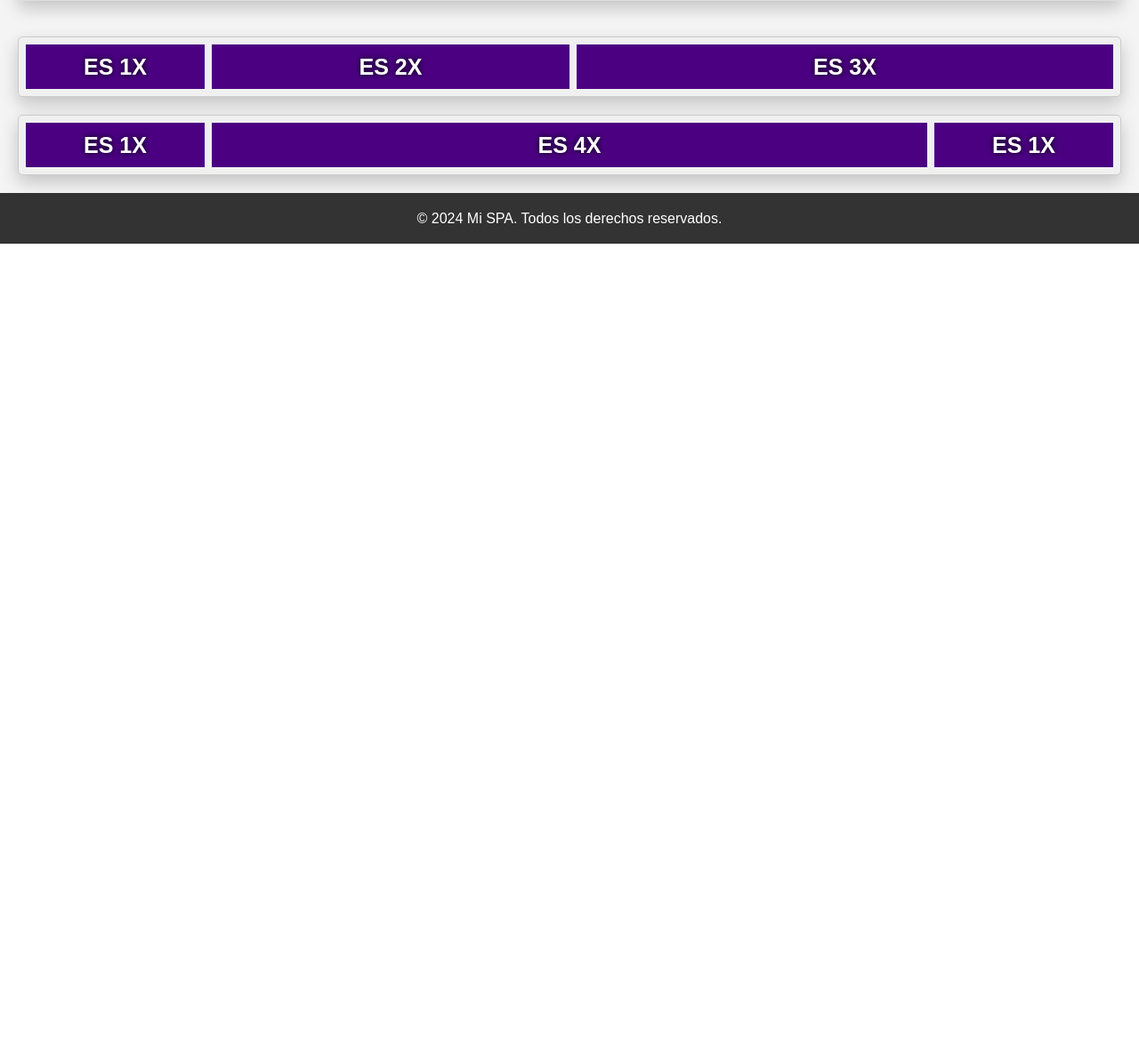
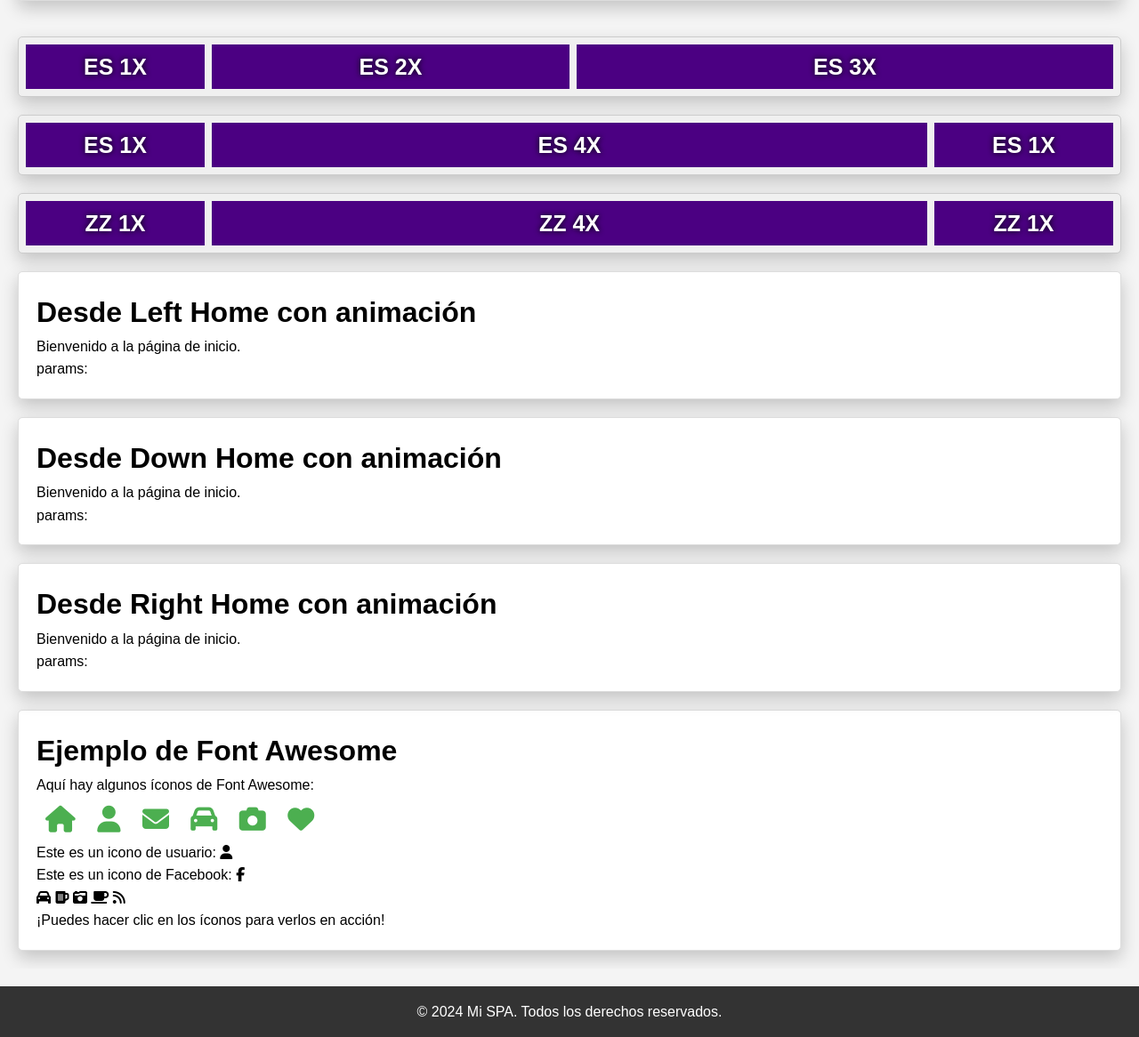
Before and after one commit to SergioKov/rutas_js, a PHP site: page / in a window 1280 px wide. Shown: the part 910-2076 px from the top of the page at 89% size. Before the commit the page ends 1184 px from the top, so only its background shows below. Run offline with PHP 8.4, Linux system fonts and the light colour scheme; some libraries are stand-ins or nearby versions.

Commit message:
añado fontawesome iconos al totop - 1

```diff
--- a/css/style.css
+++ b/css/style.css
@@ -18,9 +18,14 @@ header {
     text-align: center;
 }
 
+/* start nav */
 nav {
     background-color: #333;
     overflow: hidden;
+    display: flex;
+    flex-direction: column;
+    z-index: 2;
+    width: 100%;
 }
 
 nav ul {
@@ -53,13 +58,16 @@ nav a {
 nav a:hover{
     color:lightblue;
 }
-nav{
-    display: flex;
-    flex-direction: column;
+
+.fixed {
+    position: fixed;
+    top: 0;
 }
+/* end nav*/
 
-#content{
+#content {
     min-height: 100vh;
+    overflow: hidden;
 }
 
 .container {
@@ -295,3 +303,106 @@ textarea:not(:placeholder-shown) + label
 }
 
 /* end about */
+
+
+
+
+.elemento-a-animar {
+    opacity: 0;
+    transform: translateX(-100%) scale(0.2);
+    /* O translateX(100%) para que aparezca desde la derecha */
+    transition: all 1.5s ease-in-out;
+    /* Ajusta la duración y la curva de la transición */
+}
+.elemento-a-animar.visible {
+    opacity: 1;
+    transform: translateX(0) scale(1);
+}
+
+
+
+.elemento-a-animar2 {
+    opacity: 0.5;
+    transform: translateY(100%) scale(0.2);
+    /* O translateX(100%) para que aparezca desde la derecha */
+    transition: all 1.5s ease-in-out;
+    /* Ajusta la duración y la curva de la transición */
+}
+.elemento-a-animar2.visible {
+    opacity: 1;
+    transform: translateY(0) scale(1);
+}
+
+
+
+.elemento-a-animar3 {
+    opacity: 0.5;
+    transform: translateX(100%) scale(0.2);
+    /* O translateX(100%) para que aparezca desde la derecha */
+    transition: all 1.5s ease-in-out;
+    /* Ajusta la duración y la curva de la transición */
+}
+.elemento-a-animar3.visible {
+    opacity: 1;
+    transform: translateX(0) scale(1);
+}
+
+
+
+/* Estilo general para el botón "volver al inicio" */
+.to-top {
+    position: fixed;
+    bottom: 30px;
+    right: 30px;
+    width: 50px;
+    height: 50px;
+    background-color: #333;
+    color: white;
+    text-align: center;
+    line-height: 50px;
+    border-radius: 50%;
+    opacity: 0;
+    visibility: hidden;
+    transform: translateY(100px);
+    transition: all 0.45s ease-in-out;
+    font-size: 24px;
+    z-index: 1000;
+    text-decoration: none;
+    border: 3px solid white;
+    display: flex;
+    align-items: center;
+    justify-content: center;
+}
+
+.to-top i {
+    line-height: inherit;
+}
+
+.to-top.visible {
+    opacity: 1;
+    visibility: visible;
+    transform: translateY(0);
+    transform: translate3d(0, 0, 0);
+
+}
+
+/* Efecto de scroll suave cuando se hace clic */
+html {
+    scroll-behavior: smooth;
+}
+
+.fa-angle-up:before {
+    content: "\f106";
+}
+[class*='fa-']:before {
+    font-weight: 400;
+    font-family: 'FontAwesome';
+}
+.fa {
+    display: inline-block;
+    font-family: 'FontAwesome';
+    font-size: inherit;
+    text-rendering: auto;
+    -webkit-font-smoothing: antialiased;
+    -moz-osx-font-smoothing: grayscale;
+}
--- a/index.php
+++ b/index.php
@@ -23,16 +23,22 @@ $currentFilePath = $_SERVER['SCRIPT_FILENAME'];
 ?>
 <!DOCTYPE html>
 <html lang="es">
+
 <head>
     <meta charset="UTF-8">
     <meta name="viewport" content="width=device-width, initial-scale=1.0">
     <title>rutas_JS</title>
     <link type="styleshirt" href="">
     <link rel="stylesheet" href="./css/style.css">
-<style>
 
-</style>
+    <!-- <link rel="stylesheet" href="https://cdnjs.cloudflare.com/ajax/libs/font-awesome/6.4.0/css/all.min.css"> -->
+    <link rel="stylesheet" href="https://cdnjs.cloudflare.com/ajax/libs/font-awesome/6.6.0/css/all.min.css">
+
+    <style>
+
+    </style>
 </head>
+
 <body>
 
     <!-- Header -->
@@ -42,7 +48,7 @@ $currentFilePath = $_SERVER['SCRIPT_FILENAME'];
     </header>
 
     <!-- Menu de navegación -->
-    <nav>
+    <nav id="navbar">
         <ul>
             <li><a href="/" data-link>Home</a></li>
             <li><a href="/about" data-link>About</a></li>
@@ -64,6 +70,11 @@ $currentFilePath = $_SERVER['SCRIPT_FILENAME'];
 
     </div>
 
+    <a href="#" id="toTop" class="to-top">
+        <i class="fa fa-angle-up"></i>
+    </a>
+
+
     <!-- Footer -->
     <footer>
         <p>&copy; 2024 Mi SPA. Todos los derechos reservados.</p>
@@ -72,4 +83,5 @@ $currentFilePath = $_SERVER['SCRIPT_FILENAME'];
     <script type="module" src="./router.js"></script>
     <script type="text/javascript" src="./js/my_js.js"></script>
 </body>
+
 </html>
--- a/views/Home/home.css
+++ b/views/Home/home.css
@@ -52,3 +52,11 @@ body {
 .flex-item:nth-of-type(3) {
     flex: 3;/* Ocupa 3 partes del espacio disponible */
 }
+
+
+/* test fontawesome */
+.icon {
+    font-size: 30px;
+    margin: 10px;
+    color: #4caf50;
+}
--- a/views/Home/home.html
+++ b/views/Home/home.html
@@ -1,4 +1,3 @@
-<div>
 
     <div class="container">
 
@@ -44,6 +43,54 @@
         </div>
 
 
+        <div class="container-flex block">
+            <div class="item flex-item" style="flex:1;">zz 1x</div>
+            <div class="item flex-item" style="flex:4;">zz 4x</div>
+            <div class="item flex-item" style="flex:1;">zz 1x</div>
+        </div>
+
+        <div class="block elemento-a-animar">
+            <h1>Desde Left Home con animación</h1>
+            <p>${welcomeMessage}</p>
+            <p>params: ${params_html}</p>
+        </div>
+
+        <div class="block elemento-a-animar2">
+            <h1>Desde Down Home con animación</h1>
+            <p>${welcomeMessage}</p>
+            <p>params: ${params_html}</p>
+        </div>
+
+
+        <div class="block elemento-a-animar3">
+            <h1>Desde Right Home con animación</h1>
+            <p>${welcomeMessage}</p>
+            <p>params: ${params_html}</p>
+        </div>
+
+        <div class="block">
+            <h1>Ejemplo de Font Awesome</h1>
+            <p>Aquí hay algunos íconos de Font Awesome:</p>
+
+            <i class="fa fa-home icon" aria-hidden="true"></i> <!-- Ícono de casa -->
+            <i class="fa fa-user icon" aria-hidden="true"></i> <!-- Ícono de usuario -->
+            <i class="fa fa-envelope icon" aria-hidden="true"></i> <!-- Ícono de sobre -->
+            <i class="fa fa-car icon" aria-hidden="true"></i> <!-- Ícono de coche -->
+            <i class="fa fa-camera icon" aria-hidden="true"></i> <!-- Ícono de cámara -->
+            <i class="fa fa-heart icon" aria-hidden="true"></i> <!-- Ícono de corazón -->
+
+
+            <p>Este es un icono de usuario: <i class="fa-solid fa-user"></i></p>
+            <p>Este es un icono de Facebook: <i class="fa-brands fa-facebook"></i></p>
+
+            <i class="fa fa-car" aria-hidden="true"></i>
+            <i class="fa fa-beer" aria-hidden="true"></i>
+            <i class="fa fa-camera-retro" aria-hidden="true"></i>
+            <i class="fa fa-coffee" aria-hidden="true"></i>
+            <i class="fa fa-rss" aria-hidden="true"></i>
+
+            <p>¡Puedes hacer clic en los íconos para verlos en acción!</p>
+        </div>
+
+
     </div>
-
-</div>
--- a/views/Home/home.js
+++ b/views/Home/home.js
@@ -17,8 +17,8 @@ export default async function Home(params) {
 
     // Reemplazar los marcadores de posición con las variables
     htmlContent = htmlContent
-        .replace('${welcomeMessage}', welcomeMessage)
-        .replace('${params_html}', params_html)
+        .replaceAll('${welcomeMessage}', welcomeMessage)
+        .replaceAll('${params_html}', params_html)
     ;
 
     const view = htmlContent;
```
Also changed, not shown: js/my_js.js (+65 -0 lines), views/About/about.html (+36 -8 lines).
